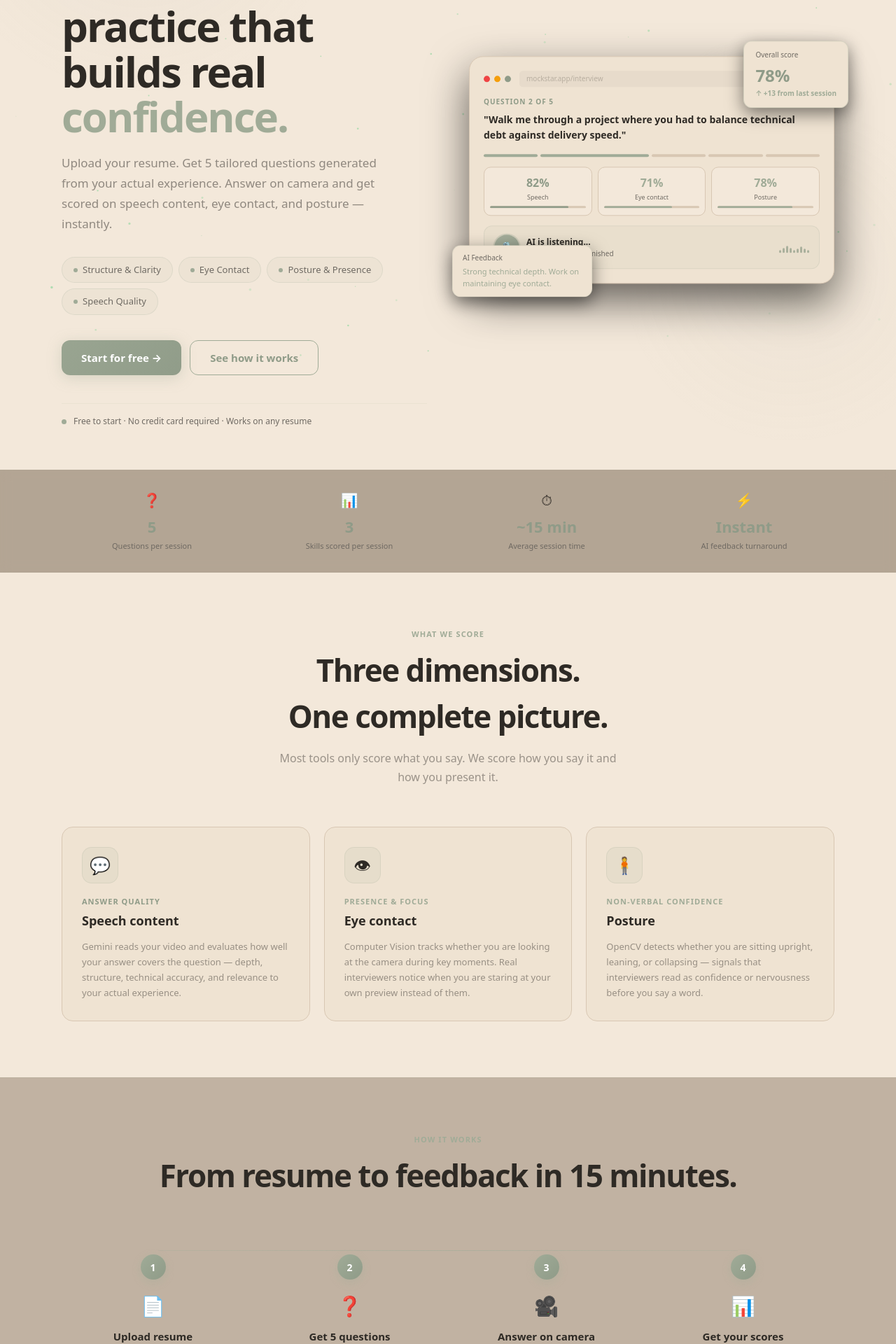
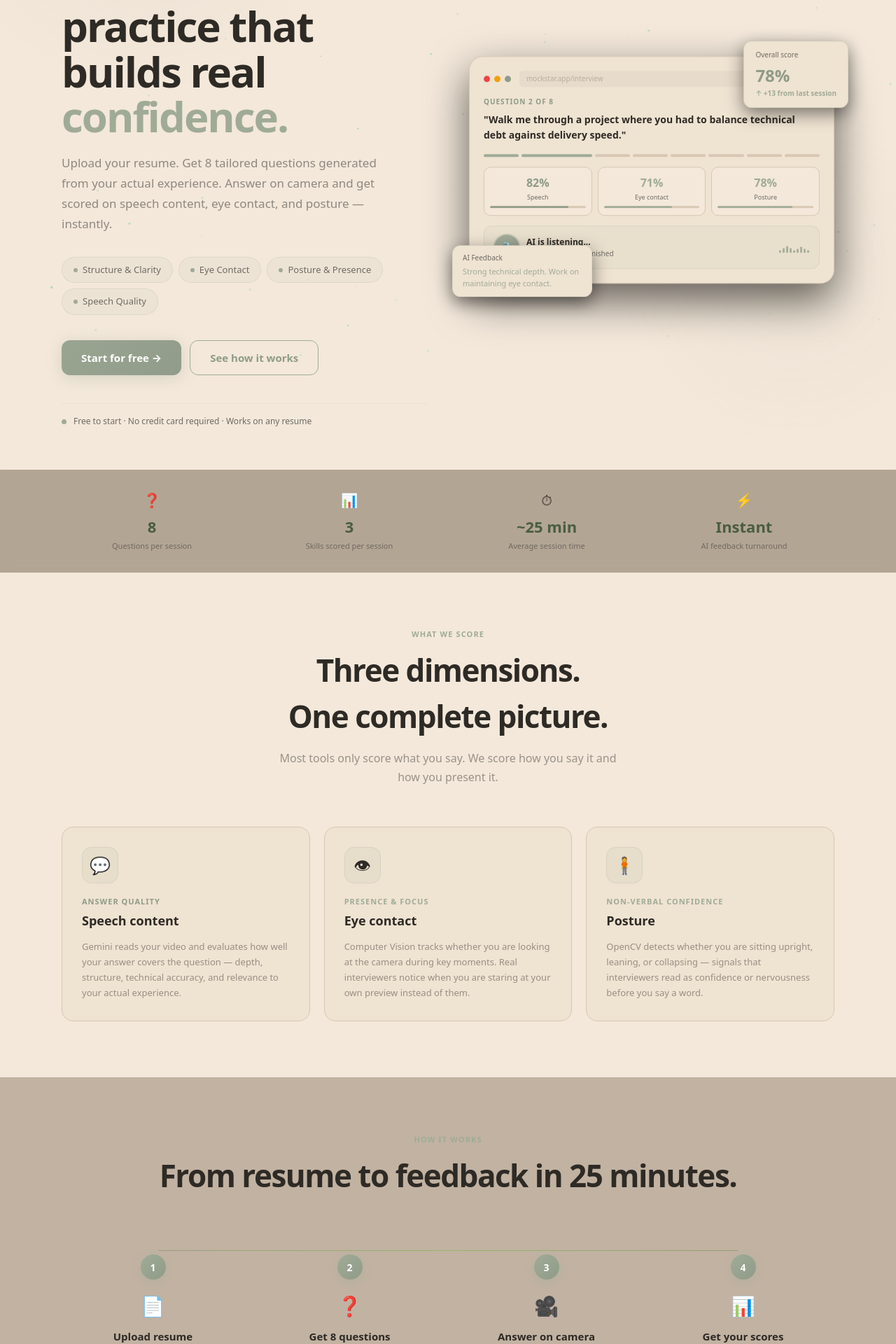
Before and after one commit to aryanassit/MOCKSTAR, a Next.js app in the folder ai-mock-interview/: page / in a window 1280 px wide. Shown: the part 260-2180 px from the top of the page at 70% size. Built offline with nearby package versions, Linux system fonts and the light colour scheme; no server answers.

Commit message:
just finishing frontend

```diff
--- a/ai-mock-interview/app/components/Sidebar.tsx
+++ b/ai-mock-interview/app/components/Sidebar.tsx
@@ -36,7 +36,7 @@ export default function Sidebar() {
   return (
     <aside style={{ width:'210px', flexShrink:0, background:'#75624E', borderRight:'1px solid #75624E', display:'flex', flexDirection:'column', padding:'1rem 0.75rem', minHeight:'100vh' }}>
 
-      <div className={mounted?'anim-fade-left d-0':''} style={{ display:'flex', alignItems:'center', gap:'9px', padding:'0 6px 1.25rem', opacity:mounted?undefined:0 }}>
+      <div onClick={() => router.push('/')} className={mounted?'anim-fade-left d-0 btn-h':''} style={{ display:'flex', alignItems:'center', gap:'9px', padding:'0 6px 1.25rem', opacity:mounted?undefined:0, cursor:'pointer' }}>
         <div style={{ width:'28px', height:'28px', borderRadius:'8px', background:'linear-gradient(135deg,#A0AB97,#8F9B88)', backgroundSize:'200% 200%', animation:'gradShift 4s ease infinite', display:'flex', alignItems:'center', justifyContent:'center', fontWeight:800, color:'#2E2A25', fontSize:'13px', boxShadow:'0 2px 10px rgba(160,171,151,0.4)', flexShrink:0 }}>M</div>
         <span style={{ fontSize:'14px', fontWeight:700, color:'#F3E8DA', letterSpacing:'-0.2px' }}>MockStar</span>
       </div>
--- a/ai-mock-interview/app/layout.tsx
+++ b/ai-mock-interview/app/layout.tsx
@@ -13,8 +13,8 @@ const geistMono = Geist_Mono({
 });
 
 export const metadata: Metadata = {
-  title: "Create Next App",
-  description: "Generated by create next app",
+  title: "Mockstar",
+  description: "Created by Educators",
 };
 
 export default function RootLayout({
--- a/ai-mock-interview/app/page.tsx
+++ b/ai-mock-interview/app/page.tsx
@@ -2,14 +2,27 @@
 
 import { useEffect, useRef, useState } from 'react';
 import { useRouter } from 'next/navigation';
+import { supabase } from '../lib/supabaseClient';
 
 export default function LandingPage() {
   const router = useRouter();
   const canvasRef = useRef<HTMLCanvasElement>(null);
   const [mounted, setMounted] = useState(false);
 
+  // NEW STATE: Track if the user is already logged in
+  const [isLoggedIn, setIsLoggedIn] = useState(false);
+
   useEffect(() => {
     setMounted(true);
+
+    // NEW LOGIC: Check Supabase session on page load
+    (async () => {
+      const { data: { session } } = await supabase.auth.getSession();
+      if (session) {
+        setIsLoggedIn(true);
+      }
+    })();
+
     const canvas = canvasRef.current;
     if (!canvas) return;
     const ctx = canvas.getContext('2d');
@@ -80,7 +93,7 @@ export default function LandingPage() {
 
       {/* Navbar */}
       <nav style={{ position:'sticky', top:0, zIndex:50, backdropFilter:'blur(16px)', background:'rgba(46,42,37,0.85)', borderBottom:'1px solid rgba(160,171,151,0.1)', padding:'0 48px', display:'flex', alignItems:'center', justifyContent:'space-between', height:'64px' }}>
-        <div style={{ display:'flex', alignItems:'center', gap:'10px' }}>
+        <div onClick={() => window.scrollTo(0,0)} className="btn-h" style={{ display:'flex', alignItems:'center', gap:'10px', cursor:'pointer' }}>
           <div style={{ width:'32px', height:'32px', borderRadius:'9px', background:'linear-gradient(135deg,#A0AB97,#8F9B88)', backgroundSize:'200% 200%', animation:'gradShift 4s ease infinite', display:'flex', alignItems:'center', justifyContent:'center', fontWeight:800, color:'#2E2A25', fontSize:'15px', boxShadow:'0 4px 12px rgba(160,171,151,0.4)' }}>M</div>
          <span style={{ fontSize:'17px', fontWeight:800, color:'#F3E8DA', letterSpacing:'-0.3px' }}>MockStar</span>
         </div>
@@ -91,8 +104,15 @@ export default function LandingPage() {
 
         </div>
         <div style={{ display:'flex', alignItems:'center', gap:'10px' }}>
-          <button className="nav-link" onClick={() => router.push('/login')}>Sign in</button>
-          <button className="btn-primary" style={{ padding:'9px 20px', fontSize:'14px' }} onClick={() => router.push('/login')}>Get started →</button>
+          {/* DYNAMIC NAVBAR BUTTONS */}
+          {isLoggedIn ? (
+            <button className="btn-primary" style={{ padding:'9px 20px', fontSize:'14px' }} onClick={() => router.push('/dashboard')}>Go to Dashboard →</button>
+          ) : (
+            <>
+              <button className="nav-link" onClick={() => router.push('/login')}>Sign in</button>
+              <button className="btn-primary" style={{ padding:'9px 20px', fontSize:'14px' }} onClick={() => router.push('/login')}>Get started →</button>
+            </>
+          )}
         </div>
       </nav>
 
@@ -112,7 +132,7 @@ export default function LandingPage() {
           </h1>
 
           <p style={{ fontSize:'17px', color:'rgba(46,42,37,0.5)', lineHeight:1.7, margin:'0 0 32px', maxWidth:'480px' }}>
-            Upload your resume. Get 5 tailored questions generated from your actual experience. Answer on camera and get scored on speech content, eye contact, and posture — instantly.
+            Upload your resume. Get 8 tailored questions generated from your actual experience. Answer on camera and get scored on speech content, eye contact, and posture — instantly.
           </p>
 
           <div style={{ display:'flex', gap:'8px', marginBottom:'36px', flexWrap:'wrap' }}>
@@ -125,7 +145,12 @@ export default function LandingPage() {
           </div>
 
           <div style={{ display:'flex', gap:'12px', alignItems:'center', marginBottom:'40px' }}>
-            <button className="btn-primary" onClick={() => router.push('/login')}>Start for free →</button>
+            {/* DYNAMIC HERO BUTTON */}
+            {isLoggedIn ? (
+              <button className="btn-primary" onClick={() => router.push('/dashboard')}>Go to Dashboard →</button>
+            ) : (
+              <button className="btn-primary" onClick={() => router.push('/login')}>Start for free →</button>
+            )}
             <button className="btn-outline" onClick={() => document.getElementById('how-it-works')?.scrollIntoView({ behavior:'smooth' })}>See how it works</button>
           </div>
 
@@ -150,13 +175,13 @@ export default function LandingPage() {
 
             {/* Question */}
             <div style={{ marginBottom:'16px' }}>
-              <div style={{ fontSize:'10px', color:'#8F9B88', textTransform:'uppercase', letterSpacing:'1px', fontWeight:700, marginBottom:'7px' }}>Question 2 of 5</div>
+              <div style={{ fontSize:'10px', color:'#8F9B88', textTransform:'uppercase', letterSpacing:'1px', fontWeight:700, marginBottom:'7px' }}>Question 2 of 8</div>
               <div style={{ fontSize:'14px', color:'#2E2A25', lineHeight:1.55, fontWeight:600 }}>"Walk me through a project where you had to balance technical debt against delivery speed."</div>
             </div>
 
             {/* Progress dots */}
             <div style={{ display:'flex', gap:'4px', marginBottom:'14px' }}>
-              {[1,2,3,4,5].map(i => (
+              {[1,2,3,4,5,6,7,8].map(i => (
                 <div key={i} style={{ height:'4px', borderRadius:'99px', background: i<=2?'#A0AB97':'#D8C7B3', flex: i===2?2:1, transition:'all 0.3s' }} />
               ))}
             </div>
@@ -207,10 +232,10 @@ export default function LandingPage() {
       {/* Stats bar */}
       <div style={{ borderTop:'1px solid rgba(160,171,151,0.08)', borderBottom:'1px solid rgba(160,171,151,0.08)', background:'rgba(117,98,78,0.5)', backdropFilter:'blur(8px)', position:'relative', zIndex:1 }}>
         <div style={{ maxWidth:'1200px', margin:'0 auto', padding:'28px 48px', display:'grid', gridTemplateColumns:'repeat(4,1fr)', gap:'24px' }}>
-          {[{val:'5',label:'Questions per session',icon:'❓'},{val:'3',label:'Skills scored per session',icon:'📊'},{val:'~15 min',label:'Average session time',icon:'⏱'},{val:'Instant',label:'AI feedback turnaround',icon:'⚡'}].map(({val,label,icon})=>(
+          {[{val:'8',label:'Questions per session',icon:'❓'},{val:'3',label:'Skills scored per session',icon:'📊'},{val:'~25 min',label:'Average session time',icon:'⏱'},{val:'Instant',label:'AI feedback turnaround',icon:'⚡'}].map(({val,label,icon})=>(
             <div key={label} style={{ textAlign:'center' }}>
               <div style={{ fontSize:'20px', marginBottom:'6px' }}>{icon}</div>
-              <div style={{ fontSize:'22px', fontWeight:800, color:'#8F9B88', marginBottom:'3px' }}>{val}</div>
+              <div style={{ fontSize:'22px', fontWeight:800, color:'#4a5e3fff', marginBottom:'3px' }}>{val}</div>
               <div style={{ fontSize:'11px', color:'#6F6A63' }}>{label}</div>
             </div>
           ))}
@@ -245,13 +270,13 @@ export default function LandingPage() {
         <div style={{ maxWidth:'1200px', margin:'0 auto', padding:'80px 48px' }}>
           <div style={{ textAlign:'center', marginBottom:'56px' }}>
             <div className="section-label">How it works</div>
-            <h2 style={{ fontSize:'clamp(28px,4vw,44px)', fontWeight:800, color:'#2E2A25', letterSpacing:'-1.5px', margin:0 }}>From resume to feedback in 15 minutes.</h2>
+            <h2 style={{ fontSize:'clamp(28px,4vw,44px)', fontWeight:800, color:'#2E2A25', letterSpacing:'-1.5px', margin:0 }}>From resume to feedback in 25 minutes.</h2>
           </div>
           <div style={{ display:'grid', gridTemplateColumns:'repeat(4,1fr)', gap:'20px', position:'relative' }}>
-            <div style={{ position:'absolute', top:'18px', left:'12.5%', right:'12.5%', height:'1px', background:'linear-gradient(90deg,rgba(160,171,151,0.3),rgba(160,171,151,0.6),rgba(160,171,151,0.3))', pointerEvents:'none' }} />
+            <div style={{ position:'absolute', top:'18px', left:'12.5%', right:'12.5%', height:'1px', background:'linear-gradient(90deg,rgba(66, 108, 32, 0.3),rgba(123, 185, 73, 0.6),rgba(54, 104, 13, 0.3))', pointerEvents:'none' }} />
             {[
               { n:'1', icon:'📄', title:'Upload resume', desc:'We extract your skills, projects, and experience — no manual input needed.' },
-              { n:'2', icon:'❓', title:'Get 5 questions', desc:'Gemini generates questions tailored to what is actually on your resume.' },
+              { n:'2', icon:'❓', title:'Get 8 questions', desc:'Gemini generates questions tailored to what is actually on your resume.' },
               { n:'3', icon:'🎥', title:'Answer on camera', desc:'Silence detection auto-stops recording. No button pressing needed.' },
               { n:'4', icon:'📊', title:'Get your scores', desc:'Speech content, eye contact, and posture — with written AI feedback.' },
             ].map(({ n, icon, title, desc }) => (
@@ -297,9 +322,16 @@ export default function LandingPage() {
             <div style={{ position:'relative' }}>
               <div style={{ fontSize:'36px', marginBottom:'16px' }}>🎯</div>
               <h2 style={{ fontSize:'clamp(24px,4vw,38px)', fontWeight:800, color:'#2E2A25', letterSpacing:'-1.2px', margin:'0 0 14px' }}>Your next interview is closer<br />than you think.</h2>
-              <p style={{ color:'rgba(46,42,37,0.45)', fontSize:'16px', margin:'0 0 32px', lineHeight:1.7 }}>No credit card. No onboarding call. Just upload your resume and start in under 2 minutes.</p>
-              <button className="btn-primary" style={{ padding:'16px 36px', fontSize:'16px' }} onClick={() => router.push('/login')}>Get started for free →</button>
-              <div style={{ marginTop:'16px', fontSize:'12px', color:'#6F6A63' }}>Free plan · No credit card required</div>
+              <p style={{ color:'rgba(49, 31, 9, 0.45)', fontSize:'16px', margin:'0 0 32px', lineHeight:1.7 }}>No credit card. No onboarding call. Just upload your resume and start in under 2 minutes.</p>
+
+              {/* DYNAMIC FOOTER CTA */}
+              {isLoggedIn ? (
+                <button className="btn-primary" style={{ padding:'16px 36px', fontSize:'16px' }} onClick={() => router.push('/dashboard')}>Go to Dashboard →</button>
+              ) : (
+                <button className="btn-primary" style={{ padding:'16px 36px', fontSize:'16px' }} onClick={() => router.push('/login')}>Get started for free →</button>
+              )}
+
+              <div style={{ marginTop:'16px', fontSize:'12px', color:'#44331bff' }}>Free plan · No credit card required</div>
             </div>
           </div>
         </div>
@@ -308,11 +340,11 @@ export default function LandingPage() {
       {/* Footer */}
       <footer style={{ borderTop:'1px solid rgba(160,171,151,0.08)', position:'relative', zIndex:1 }}>
         <div style={{ maxWidth:'1200px', margin:'0 auto', padding:'28px 48px', display:'flex', alignItems:'center', justifyContent:'space-between' }}>
-          <div style={{ display:'flex', alignItems:'center', gap:'8px' }}>
+          <div onClick={() => window.scrollTo(0,0)} className="btn-h" style={{ display:'flex', alignItems:'center', gap:'8px', cursor:'pointer' }}>
             <div style={{ width:'22px', height:'22px', borderRadius:'6px', background:'linear-gradient(135deg,#A0AB97,#8F9B88)', display:'flex', alignItems:'center', justifyContent:'center', fontWeight:800, color:'#2E2A25', fontSize:'11px' }}>M</div>
             <span style={{ fontSize:'13px', fontWeight:700, color:'#2E2A25' }}>MockStar</span>
           </div>
-          <div style={{ fontSize:'12px', color:'#6F6A63' }}>© 2025 MockStar · AI-powered interview practice</div>
+          <div style={{ fontSize:'12px', color:'#6F6A63' }}>© 2026 MockStar · AI-powered interview practice</div>
           <div style={{ display:'flex', gap:'16px' }}>
             <a href="#" style={{ fontSize:'12px', color:'#6F6A63', textDecoration:'none' }}>Privacy</a>
             <a href="#" style={{ fontSize:'12px', color:'#6F6A63', textDecoration:'none' }}>Terms</a>
--- a/ai-mock-interview/app/upload/page.tsx
+++ b/ai-mock-interview/app/upload/page.tsx
@@ -95,7 +95,7 @@ export default function UploadPage() {
 
       {/* Navbar */}
       <nav style={{ display:'flex', alignItems:'center', justifyContent:'space-between', padding:'16px 32px', borderBottom:'1px solid rgba(160,171,151,0.1)', backdropFilter:'blur(12px)', background:'rgba(46,42,37,0.8)', position:'relative', zIndex:10, animation:mounted?'fadeUp 0.4s ease both':undefined }}>
-        <div style={{ display:'flex', alignItems:'center', gap:10 }}>
+        <div onClick={() => router.push('/')} className="btn-h" style={{ display:'flex', alignItems:'center', gap:10, cursor:'pointer' }}>
           <div style={{ width:30, height:30, borderRadius:8, background:'linear-gradient(135deg,#A0AB97,#8F9B88)', backgroundSize:'200% 200%', animation:'gradShift 4s ease infinite', display:'flex', alignItems:'center', justifyContent:'center', fontWeight:800, color:'#2E2A25', fontSize:14, boxShadow:'0 4px 12px rgba(160,171,151,0.3)' }}>M</div>
             <span style={{ fontWeight:700, fontSize:16, color:'#F3E8DA' }}>MockStar</span>
         </div>
```
